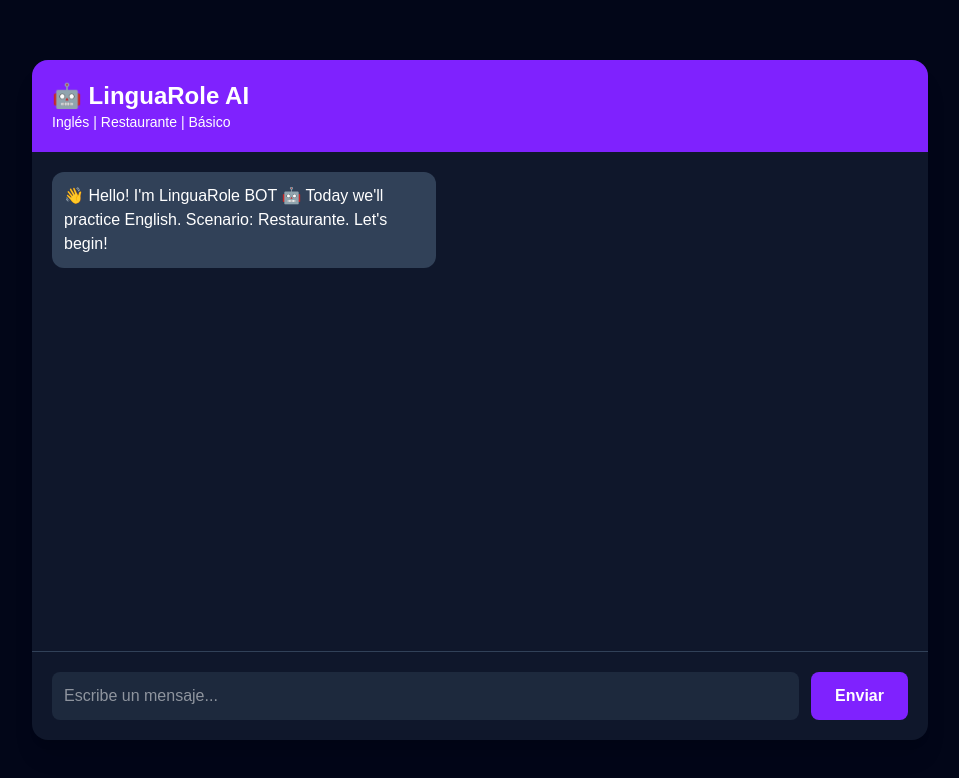
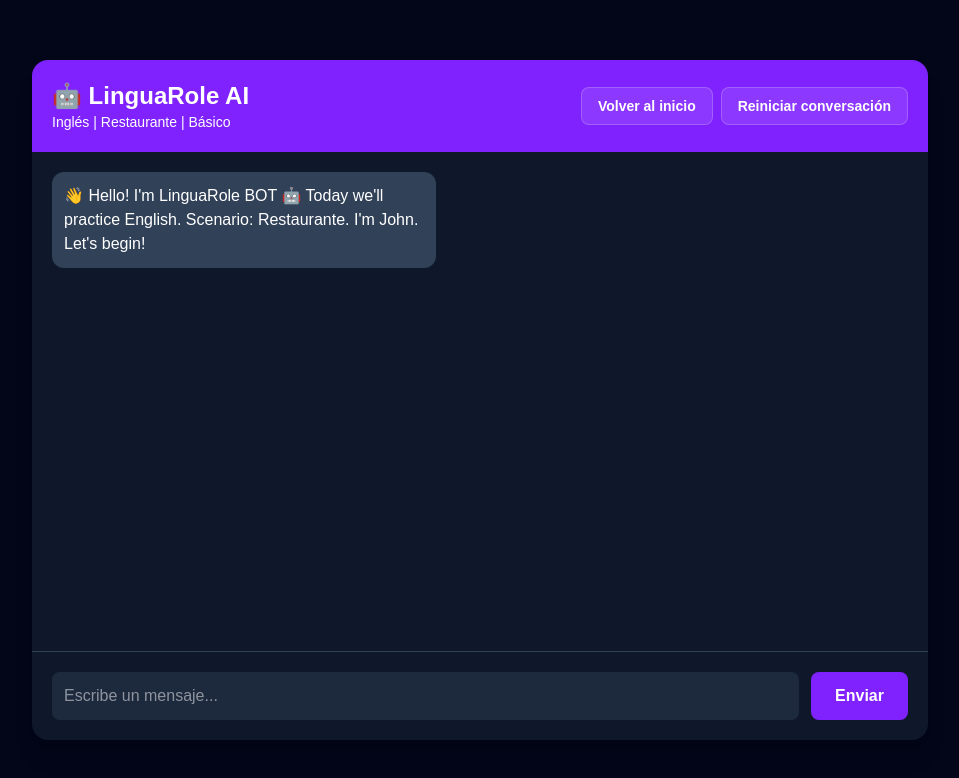
Before and after one commit to SaritaO8/linguarole-ai, a Next.js app: page /chat in a window 1280 px wide. Shown: the top 778 px of the page, without its empty margins (160-1119 px from the left). Built offline with nearby package versions, Linux system fonts and the light colour scheme.

Commit message:
feat: :sparkles: add buttons
add buttons

```diff
--- a/app/api/chat/route.js
+++ b/app/api/chat/route.js
@@ -14,12 +14,12 @@ export async function POST(request) {
     });
 
   } catch(error) {
-
     console.error("Error en /api/chat:", error);
+    const errorMessage = error instanceof Error ? error.message : "Lo siento, ocurrió un error al comunicarme con Ollama.";
 
     return NextResponse.json(
       {
-        reply: "Lo siento, ocurrió un error al comunicarme con Ollama.",
+        reply: errorMessage,
       },
       {
         status: 500,
--- a/app/chat/page.js
+++ b/app/chat/page.js
@@ -1,82 +1,71 @@
 "use client";
 
 import { useState } from "react";
-import { useSearchParams } from "next/navigation";
+import { useRouter, useSearchParams } from "next/navigation";
+
+const getCharacterName = (scenario) => {
+  switch (scenario) {
+    case "Restaurante":
+      return "John";
+    case "Hotel":
+      return "Emma";
+    case "Aeropuerto":
+      return "el oficial de migración";
+    case "Compras":
+      return "el vendedor";
+    case "Entrevista":
+      return "el entrevistador";
+    default:
+      return "tu instructor";
+  }
+};
+
+const getInitialMessage = (language, scenario) => {
+  const name = getCharacterName(scenario);
+
+  switch (language) {
+    case "Español":
+      return `👋 ¡Hola! Soy LinguaRole BOT 🤖\nHoy practicaremos Español.\nEscenario: ${scenario}.\nSoy ${name}.\n¡Comencemos!`;
+    case "Inglés":
+      return `👋 Hello! I'm LinguaRole BOT 🤖\nToday we'll practice English.\nScenario: ${scenario}.\nI'm ${name}.\nLet's begin!`;
+    case "Francés":
+      return `👋 Bonjour ! Je suis LinguaRole BOT 🤖\nAujourd'hui nous allons pratiquer le français.\nScénario : ${scenario}.\nSuis ${name}.\nCommençons !`;
+    case "Coreano":
+      return `👋 안녕하세요! 저는 LinguaRole BOT입니다. 🤖\n오늘은 한국어를 연습해 봅시다.\n상황: ${scenario}.\n저는 ${name}입니다.\n시작해 봅시다!`;
+    default:
+      return `👋 ¡Hola! Soy LinguaRole BOT 🤖\n¡Comencemos!`;
+  }
+};
 
 export default function ChatPage() {
-
   const searchParams = useSearchParams();
+  const router = useRouter();
 
   const language = searchParams.get("language") || "Inglés";
   const scenario = searchParams.get("scenario") || "Restaurante";
   const level = searchParams.get("level") || "Básico";
 
-  function getInitialMessage() {
-
-  let intro = "";
-
-  switch (language) {
-
-    case "Español":
-
-      intro = `👋 ¡Hola! Soy LinguaRole BOT 🤖
-      Hoy practicaremos Español.
-      Escenario: ${scenario}.
-      ¡Comencemos!`;
-
-        break;
-
-        case "Inglés":
-
-      intro = `👋 Hello! I'm LinguaRole BOT 🤖
-      Today we'll practice English.
-      Scenario: ${scenario}.
-      Let's begin!`;
-
-        break;
-
-        case "Francés":
-
-      intro = `👋 Bonjour ! Je suis LinguaRole BOT 🤖
-      Aujourd'hui nous allons pratiquer le français.
-      Scénario : ${scenario}.
-      Commençons !`;
-
-        break;
-
-        case "Coreano":
-
-      intro =
-      `👋 안녕하세요! 저는 LinguaRole BOT입니다. 🤖
-      오늘은 한국어를 연습해 봅시다.
-      상황: ${scenario}.
-      시작해 봅시다!`;
-
-        break;
-
-    default:
-
-      intro =
-`👋 ¡Hola! Soy LinguaRole BOT 🤖
-
-    ¡Comencemos!`;
-}
-
-  return intro;
-}
-
   const [messages, setMessages] = useState([
     {
-      sender: "ai",
-      text: getInitialMessage(),
+      sender: "assistant",
+      text: getInitialMessage(language, scenario),
     },
   ]);
-
   const [input, setInput] = useState("");
   const [loading, setLoading] = useState(false);
 
+  const resetConversation = () => {
+    setMessages([
+      {
+        sender: "assistant",
+        text: getInitialMessage(language, scenario),
+      },
+    ]);
+    setInput("");
+    setLoading(false);
+  };
+
   const sendMessage = async () => {
-
     if (!input.trim()) return;
 
     const userMessage = {
@@ -85,38 +74,28 @@ export default function ChatPage() {
     };
 
     const updatedMessages = [...messages, userMessage];
-
     setMessages(updatedMessages);
-
     setInput("");
-
     setLoading(true);
 
     try {
-
       const response = await fetch("/api/chat", {
-
         method: "POST",
-
         headers: {
           "Content-Type": "application/json",
         },
-
         body: JSON.stringify({
-
           message: input,
           config: {
             language,
             scenario,
             level,
-            history: updatedMessages.map((m) => ({
-              role: m.sender,
-              content: m.text,
+            history: messages.map((message) => ({
+              role: message.sender,
+              content: message.text,
             })),
           },
-
         }),
-
       });
 
       const data = await response.json();
@@ -124,19 +103,17 @@ export default function ChatPage() {
       setMessages((prev) => [
         ...prev,
         {
-          sender: "ai",
+          sender: "assistant",
           text: data.reply,
         },
       ]);
-
     } catch (error) {
-
       setLoading(false);
       console.error(error);
       setMessages((prev) => [
         ...prev,
         {
-          sender: "ai",
+          sender: "assistant",
           text: "Error al comunicarse con Ollama.",
         },
       ]);
@@ -145,25 +122,34 @@ export default function ChatPage() {
 
   return (
     <main className="min-h-screen bg-slate-950 flex justify-center items-center p-6">
-
       <div className="w-full max-w-4xl bg-slate-900 rounded-2xl shadow-xl h-[85vh] flex flex-col">
-
-        <header className="bg-violet-600 text-white p-5 rounded-t-2xl">
-
-          <h1 className="text-2xl font-bold">
-            🤖 LinguaRole AI
-          </h1>
-
-          <p className="text-sm">
-            {language} | {scenario} | {level}
-          </p>
-
+        <header className="bg-violet-600 text-white p-5 rounded-t-2xl flex flex-col gap-3">
+          <div className="flex items-center justify-between gap-3">
+            <div>
+              <h1 className="text-2xl font-bold">🤖 LinguaRole AI</h1>
+              <p className="text-sm">{language} | {scenario} | {level}</p>
+            </div>
+            <div className="flex gap-2">
+              <button
+                type="button"
+                onClick={() => router.push("/")}
+                className="rounded-lg border border-white/20 bg-white/10 px-4 py-2 text-sm font-semibold text-white transition hover:bg-white/20"
+              >
+                Volver al inicio
+              </button>
+              <button
+                type="button"
+                onClick={resetConversation}
+                className="rounded-lg border border-white/20 bg-white/10 px-4 py-2 text-sm font-semibold text-white transition hover:bg-white/20"
+              >
+                Reiniciar conversación
+              </button>
+            </div>
+          </div>
         </header>
 
         <section className="flex-1 p-5 overflow-y-auto space-y-4">
-
           {messages.map((message, index) => (
-
             <div
               key={index}
               className={
@@ -174,13 +160,10 @@ export default function ChatPage() {
             >
               {message.text}
             </div>
-
           ))}
-
         </section>
 
         <footer className="p-5 border-t border-slate-700 flex gap-3">
-
           <input
             value={input}
             placeholder="Escribe un mensaje..."
@@ -190,18 +173,15 @@ export default function ChatPage() {
             }}
             className="flex-1 p-3 rounded-lg bg-slate-800 text-white outline-none"
           />
-
           <button
             onClick={sendMessage}
-            className="bg-violet-600 hover:bg-violet-700 transition px-6 rounded-lg text-white font-bold"
+            disabled={loading}
+            className="bg-violet-600 hover:bg-violet-700 transition px-6 rounded-lg text-white font-bold disabled:cursor-not-allowed disabled:opacity-60"
           >
             Enviar
           </button>
-
         </footer>
-
       </div>
-
     </main>
   );
 }
```
Also changed, not shown: lib/ollama.js.
